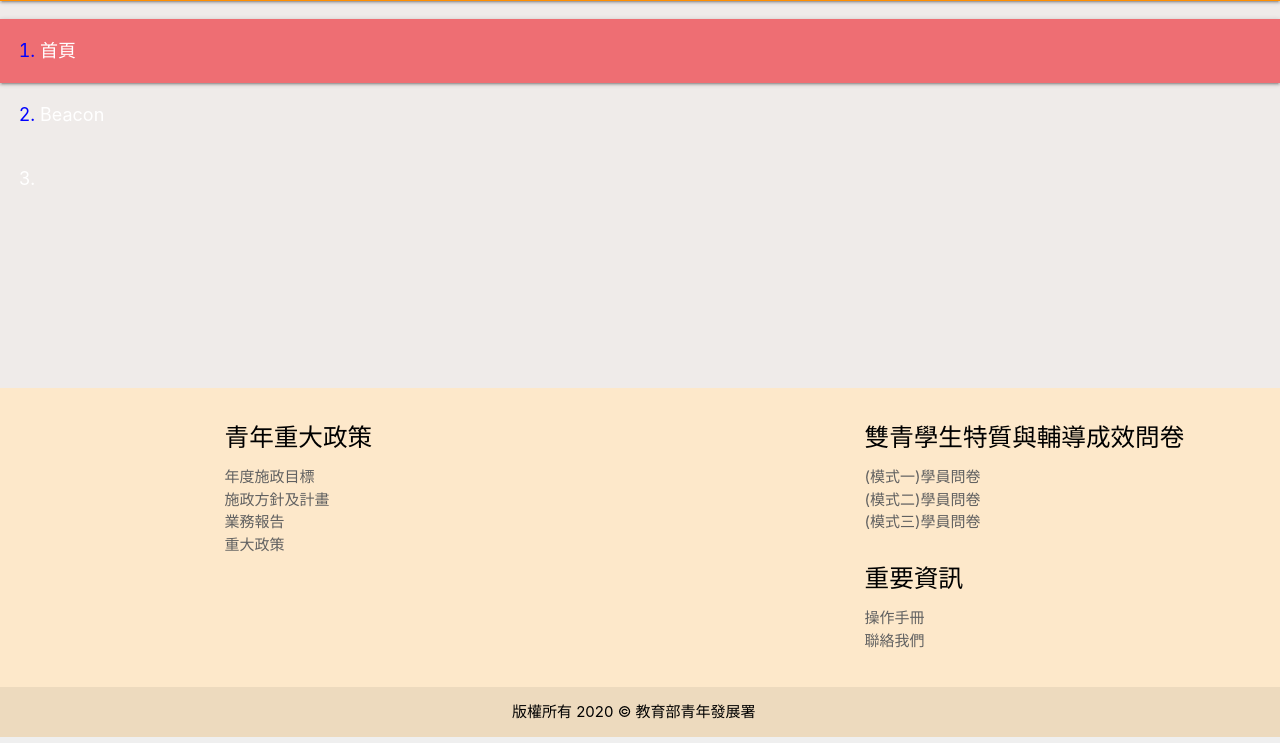
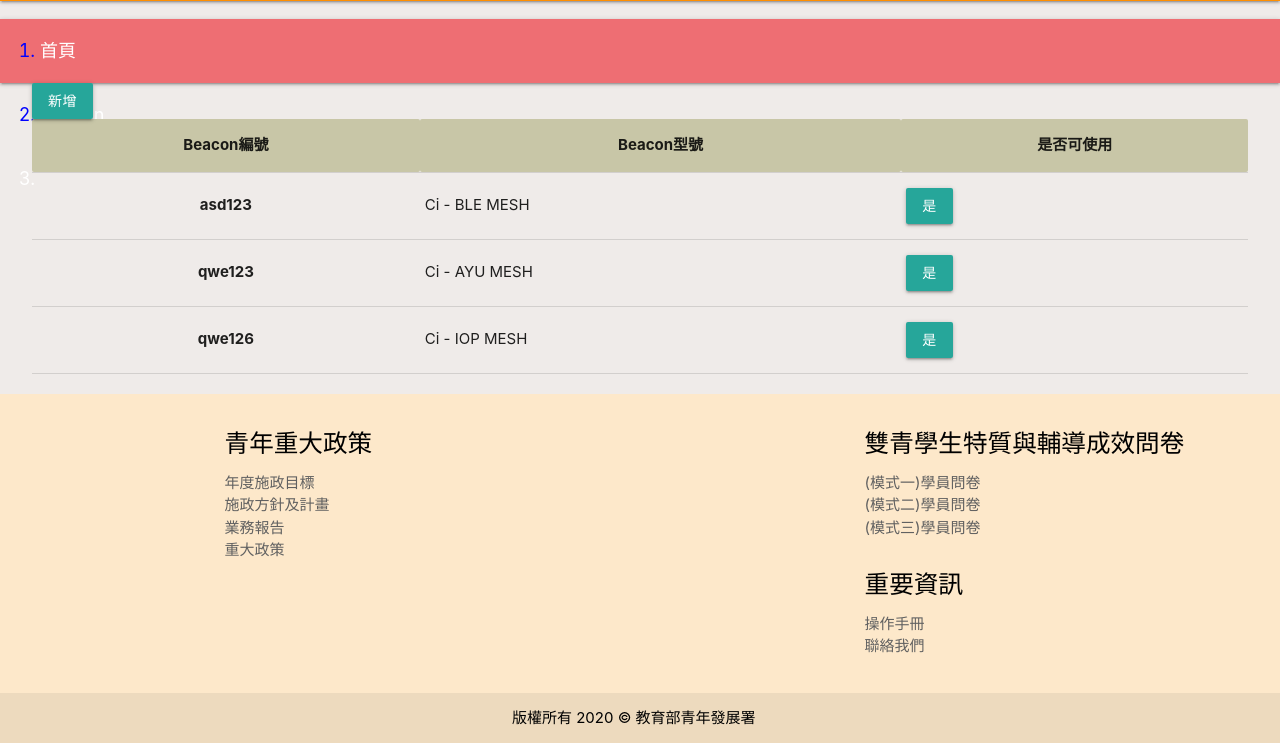
Before and after one commit to letRunnning/let_run, a PHP site: the page made by application/views/beacon/beacon_table.php in a window 1280 px wide. Shown: the part 63-806 px from the top of the page. Run offline with PHP 8.4, Linux system fonts and the light colour scheme; the template is opened without the code that fills it, so the values that code supplies are empty; some libraries are stand-ins or nearby versions.

Commit message:
add content

```diff
--- a/application/views/beacon/beacon_table.php
+++ b/application/views/beacon/beacon_table.php
@@ -12,6 +12,37 @@
     </ol>
   </nav>
 </div>
-<div class="container">
+<div class="container" style="width:95%">
+  <div class="row">
+    <div class="d-grid gap-2 col-2 mx-auto">
+      <a class="btn btn-info m-3" href="<?php echo site_url($url); ?>">新增</a><br>
+    </div>
+    <table class="table text-center border-secondary table-hover align-middle">
+      <thead class="header" style="background-color:#C8C6A7">
+        <tr>
+          <th scope="col">Beacon編號</th>
+          <th scope="col">Beacon型號</th>
+          <th scope="col">是否可使用</th>
+        </tr>
+      </thead>
+      <tbody>
+        <tr>
+          <th scope="col">asd123</th>
+          <td scope="col">Ci - BLE MESH</td>
+          <td scope="col"><a type="button" class="btn btn-warning" href="<?php echo site_url('run/pass_point/1' );?>">是</a></td>
+        </tr>
+        <tr>
+          <th scope="col">qwe123</th>
+          <td scope="col">Ci - AYU MESH</td>
+          <td scope="col"><a type="button" class="btn btn-warning" href="<?php echo site_url('run/pass_point/2' );?>">是</a></td>
+        </tr>
+        <tr>
+          <th scope="col">qwe126</th>
+          <td scope="col">Ci - IOP MESH</td>
+          <td scope="col"><a type="button" class="btn btn-warning" href="<?php echo site_url('run/pass_point/3' );?>">是</a></td>
+        </tr>
+      </tbody>
+    </table>
+  </div>
 </div>
 <?php $this->load->view('templates/new_footer');?>
```
